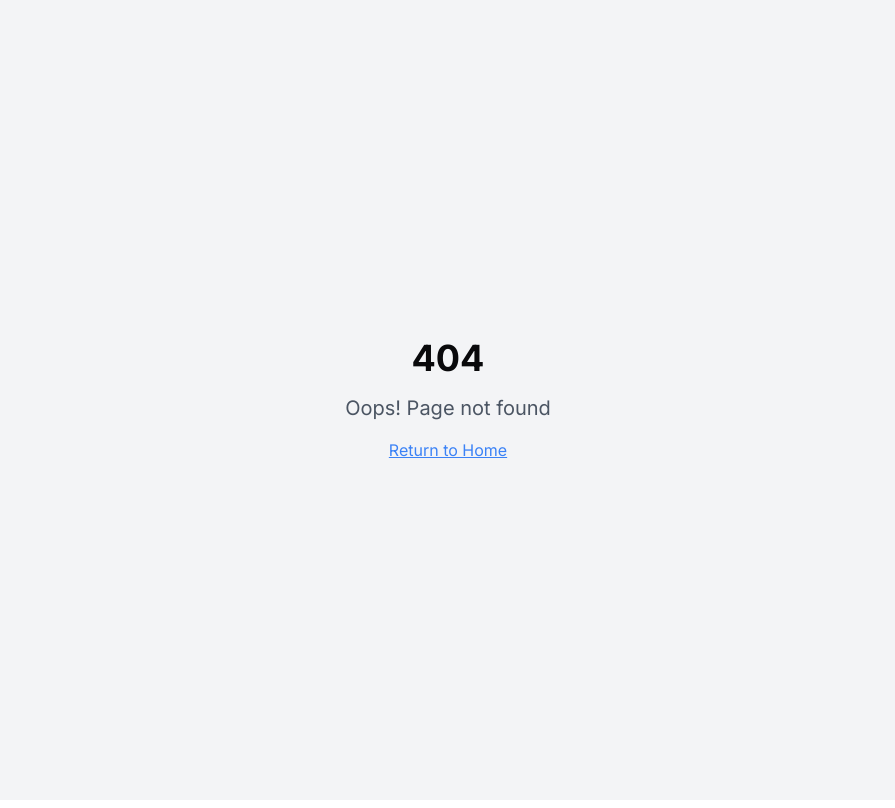
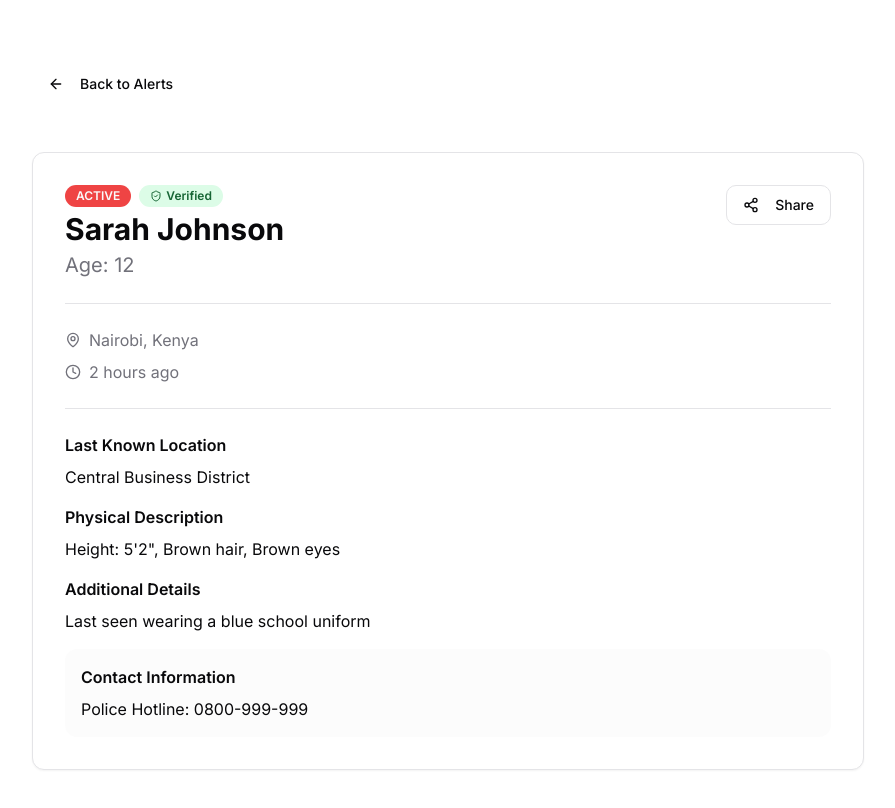
Before and after one commit to misc1738/amber-alert-system, a React (Vite) app: page /case/1 in a window 1280 px wide. Before the commit this address had no page. Shown: the top 808 px of the page, without its empty margins (192-1087 px from the left). Built offline with nearby package versions, Linux system fonts and the light colour scheme.

Commit message:
Add more pages and features
This commit includes changes to add more pages and features to the application.

```diff
--- a/src/App.tsx
+++ b/src/App.tsx
@@ -1,9 +1,12 @@
+
 import { Toaster } from "@/components/ui/toaster";
 import { Toaster as Sonner } from "@/components/ui/sonner";
 import { TooltipProvider } from "@/components/ui/tooltip";
 import { QueryClient, QueryClientProvider } from "@tanstack/react-query";
 import { BrowserRouter, Routes, Route } from "react-router-dom";
 import Index from "./pages/Index";
+import Alerts from "./pages/Alerts";
+import CaseDetails from "./pages/CaseDetails";
 import NotFound from "./pages/NotFound";
 
 const queryClient = new QueryClient();
@@ -16,7 +19,8 @@ const App = () => (
       <BrowserRouter>
         <Routes>
           <Route path="/" element={<Index />} />
-          {/* ADD ALL CUSTOM ROUTES ABOVE THE CATCH-ALL "*" ROUTE */}
+          <Route path="/alerts" element={<Alerts />} />
+          <Route path="/case/:id" element={<CaseDetails />} />
           <Route path="*" element={<NotFound />} />
         </Routes>
       </BrowserRouter>
--- a/src/components/ActiveAlerts.tsx
+++ b/src/components/ActiveAlerts.tsx
@@ -2,8 +2,9 @@
 import { motion } from "framer-motion";
 import { Card } from "@/components/ui/card";
 import { Badge } from "@/components/ui/badge";
-import { MapPin, Clock, ChevronRight, Share2, ShieldCheck } from "lucide-react";
+import { MapPin, Clock, Share2, ShieldCheck, ChevronRight } from "lucide-react";
 import { Button } from "@/components/ui/button";
+import { Link } from "react-router-dom";
 
 const ActiveAlerts = () => {
   // Mock data - in a real app, this would come from an API
@@ -57,10 +58,17 @@ const ActiveAlerts = () => {
           className="space-y-8"
         >
           <div className="space-y-2">
-            <h2 className="text-3xl font-bold tracking-tight">Active Alerts</h2>
-            <p className="text-muted-foreground">
-              Current missing children reports in your region
-            </p>
+            <div className="flex justify-between items-center">
+              <div>
+                <h2 className="text-3xl font-bold tracking-tight">Active Alerts</h2>
+                <p className="text-muted-foreground">
+                  Current missing children reports in your region
+                </p>
+              </div>
+              <Button asChild>
+                <Link to="/alerts">View All Alerts</Link>
+              </Button>
+            </div>
           </div>
 
           <div className="grid grid-cols-1 md:grid-cols-2 lg:grid-cols-3 gap-6">
@@ -72,7 +80,7 @@ const ActiveAlerts = () => {
                 viewport={{ once: true }}
                 transition={{ duration: 0.6, delay: index * 0.1 }}
               >
-                <Card className="p-6 hover:shadow-lg smooth-transition cursor-pointer group">
+                <Card className="p-6 hover:shadow-lg smooth-transition">
                   <div className="space-y-4">
                     <div className="flex justify-between items-start">
                       <div className="flex gap-2">
@@ -106,6 +114,15 @@ const ActiveAlerts = () => {
                         <span>{alert.timeElapsed}</span>
                       </div>
                     </div>
+
+                    <div className="flex justify-end">
+                      <Button asChild variant="outline">
+                        <Link to={`/case/${alert.id}`}>
+                          View Details
+                          <ChevronRight className="ml-2 h-4 w-4" />
+                        </Link>
+                      </Button>
+                    </div>
                   </div>
                 </Card>
               </motion.div>
--- /dev/null
+++ b/src/pages/Alerts.tsx
@@ -0,0 +1,113 @@
+
+import { Card, CardContent } from "@/components/ui/card";
+import { Badge } from "@/components/ui/badge";
+import { Button } from "@/components/ui/button";
+import { MapPin, Clock, Share2, ShieldCheck, ChevronRight } from "lucide-react";
+import { Link } from "react-router-dom";
+
+const Alerts = () => {
+  // Mock data - in a real app, this would come from an API
+  const alerts = [
+    {
+      id: 1,
+      name: "Sarah Johnson",
+      age: 12,
+      location: "Nairobi, Kenya",
+      timeElapsed: "2 hours ago",
+      status: "Active",
+      isVerified: true,
+      description: "Last seen wearing a blue school uniform",
+    },
+    {
+      id: 2,
+      name: "Michael Ahmed",
+      age: 8,
+      location: "Lagos, Nigeria",
+      timeElapsed: "4 hours ago",
+      status: "Active",
+      isVerified: false,
+      description: "Last seen at Central Park",
+    },
+  ];
+
+  const handleShare = async (alertId: number) => {
+    try {
+      await navigator.share({
+        title: 'Missing Child Alert',
+        text: `Missing child alert for case #${alertId}`,
+        url: window.location.href,
+      });
+    } catch (error) {
+      console.log('Error sharing:', error);
+    }
+  };
+
+  return (
+    <main className="min-h-screen py-16 px-4">
+      <div className="container max-w-6xl mx-auto">
+        <div className="space-y-8">
+          <div className="space-y-2">
+            <h1 className="text-3xl font-bold">Active Missing Person Alerts</h1>
+            <p className="text-muted-foreground">Current active cases that need attention</p>
+          </div>
+
+          <div className="grid gap-6">
+            {alerts.map((alert) => (
+              <Card key={alert.id} className="overflow-hidden">
+                <CardContent className="p-6">
+                  <div className="flex flex-col md:flex-row gap-6 items-start">
+                    <div className="flex-1 space-y-4">
+                      <div className="flex gap-2 flex-wrap">
+                        <Badge variant="destructive" className="uppercase">
+                          {alert.status}
+                        </Badge>
+                        {alert.isVerified && (
+                          <Badge variant="success" className="flex items-center gap-1">
+                            <ShieldCheck className="h-3 w-3" />
+                            Verified
+                          </Badge>
+                        )}
+                      </div>
+
+                      <div>
+                        <h2 className="text-2xl font-semibold">{alert.name}</h2>
+                        <p className="text-muted-foreground">Age: {alert.age}</p>
+                      </div>
+
+                      <div className="space-y-2">
+                        <div className="flex items-center text-muted-foreground">
+                          <MapPin className="h-4 w-4 mr-2" />
+                          <span>{alert.location}</span>
+                        </div>
+                        <div className="flex items-center text-muted-foreground">
+                          <Clock className="h-4 w-4 mr-2" />
+                          <span>{alert.timeElapsed}</span>
+                        </div>
+                      </div>
+
+                      <p>{alert.description}</p>
+                    </div>
+
+                    <div className="flex gap-2 w-full md:w-auto">
+                      <Button variant="outline" onClick={() => handleShare(alert.id)}>
+                        <Share2 className="h-4 w-4" />
+                      </Button>
+                      <Button asChild className="flex-1 md:flex-none">
+                        <Link to={`/case/${alert.id}`}>
+                          View Details
+                          <ChevronRight className="ml-2 h-4 w-4" />
+                        </Link>
+                      </Button>
+                    </div>
+                  </div>
+                </CardContent>
+              </Card>
+            ))}
+          </div>
+        </div>
+      </div>
+    </main>
+  );
+};
+
+export default Alerts;
--- /dev/null
+++ b/src/pages/CaseDetails.tsx
@@ -0,0 +1,117 @@
+
+import { useParams } from "react-router-dom";
+import { Card, CardContent } from "@/components/ui/card";
+import { Badge } from "@/components/ui/badge";
+import { Button } from "@/components/ui/button";
+import { MapPin, Clock, Share2, ShieldCheck, ArrowLeft } from "lucide-react";
+import { Link } from "react-router-dom";
+
+const CaseDetails = () => {
+  const { id } = useParams();
+
+  // Mock data - in a real app, this would fetch based on the ID
+  const caseDetails = {
+    id: Number(id),
+    name: "Sarah Johnson",
+    age: 12,
+    location: "Nairobi, Kenya",
+    timeElapsed: "2 hours ago",
+    status: "Active",
+    isVerified: true,
+    description: "Last seen wearing a blue school uniform",
+    lastSeen: "Central Business District",
+    physicalDescription: "Height: 5'2\", Brown hair, Brown eyes",
+    contactInfo: "Police Hotline: 0800-999-999",
+  };
+
+  const handleShare = async () => {
+    try {
+      await navigator.share({
+        title: `Missing Child Alert - ${caseDetails.name}`,
+        text: `Please help find ${caseDetails.name}, age ${caseDetails.age}. Last seen in ${caseDetails.location}.`,
+        url: window.location.href,
+      });
+    } catch (error) {
+      console.log('Error sharing:', error);
+    }
+  };
+
+  return (
+    <main className="min-h-screen py-16 px-4">
+      <div className="container max-w-4xl mx-auto">
+        <div className="space-y-8">
+          <div>
+            <Button variant="ghost" asChild className="mb-4">
+              <Link to="/alerts">
+                <ArrowLeft className="h-4 w-4 mr-2" />
+                Back to Alerts
+              </Link>
+            </Button>
+          </div>
+
+          <Card>
+            <CardContent className="p-8">
+              <div className="space-y-6">
+                <div className="flex justify-between items-start">
+                  <div className="space-y-1">
+                    <div className="flex gap-2">
+                      <Badge variant="destructive" className="uppercase">
+                        {caseDetails.status}
+                      </Badge>
+                      {caseDetails.isVerified && (
+                        <Badge variant="success" className="flex items-center gap-1">
+                          <ShieldCheck className="h-3 w-3" />
+                          Verified
+                        </Badge>
+                      )}
+                    </div>
+                    <h1 className="text-3xl font-bold mt-4">{caseDetails.name}</h1>
+                    <p className="text-xl text-muted-foreground">Age: {caseDetails.age}</p>
+                  </div>
+                  <Button variant="outline" onClick={handleShare}>
+                    <Share2 className="h-4 w-4 mr-2" />
+                    Share
+                  </Button>
+                </div>
+
+                <div className="grid gap-4 border-t pt-6">
+                  <div className="space-y-2">
+                    <div className="flex items-center text-muted-foreground">
+                      <MapPin className="h-4 w-4 mr-2" />
+                      <span>{caseDetails.location}</span>
+                    </div>
+                    <div className="flex items-center text-muted-foreground">
+                      <Clock className="h-4 w-4 mr-2" />
+                      <span>{caseDetails.timeElapsed}</span>
+                    </div>
+                  </div>
+                </div>
+
+                <div className="space-y-4 border-t pt-6">
+                  <div>
+                    <h2 className="font-semibold mb-2">Last Known Location</h2>
+                    <p>{caseDetails.lastSeen}</p>
+                  </div>
+                  <div>
+                    <h2 className="font-semibold mb-2">Physical Description</h2>
+                    <p>{caseDetails.physicalDescription}</p>
+                  </div>
+                  <div>
+                    <h2 className="font-semibold mb-2">Additional Details</h2>
+                    <p>{caseDetails.description}</p>
+                  </div>
+                  <div className="bg-muted/30 p-4 rounded-lg">
+                    <h2 className="font-semibold mb-2">Contact Information</h2>
+                    <p>{caseDetails.contactInfo}</p>
+                  </div>
+                </div>
+              </div>
+            </CardContent>
+          </Card>
+        </div>
+      </div>
+    </main>
+  );
+};
+
+export default CaseDetails;
```
